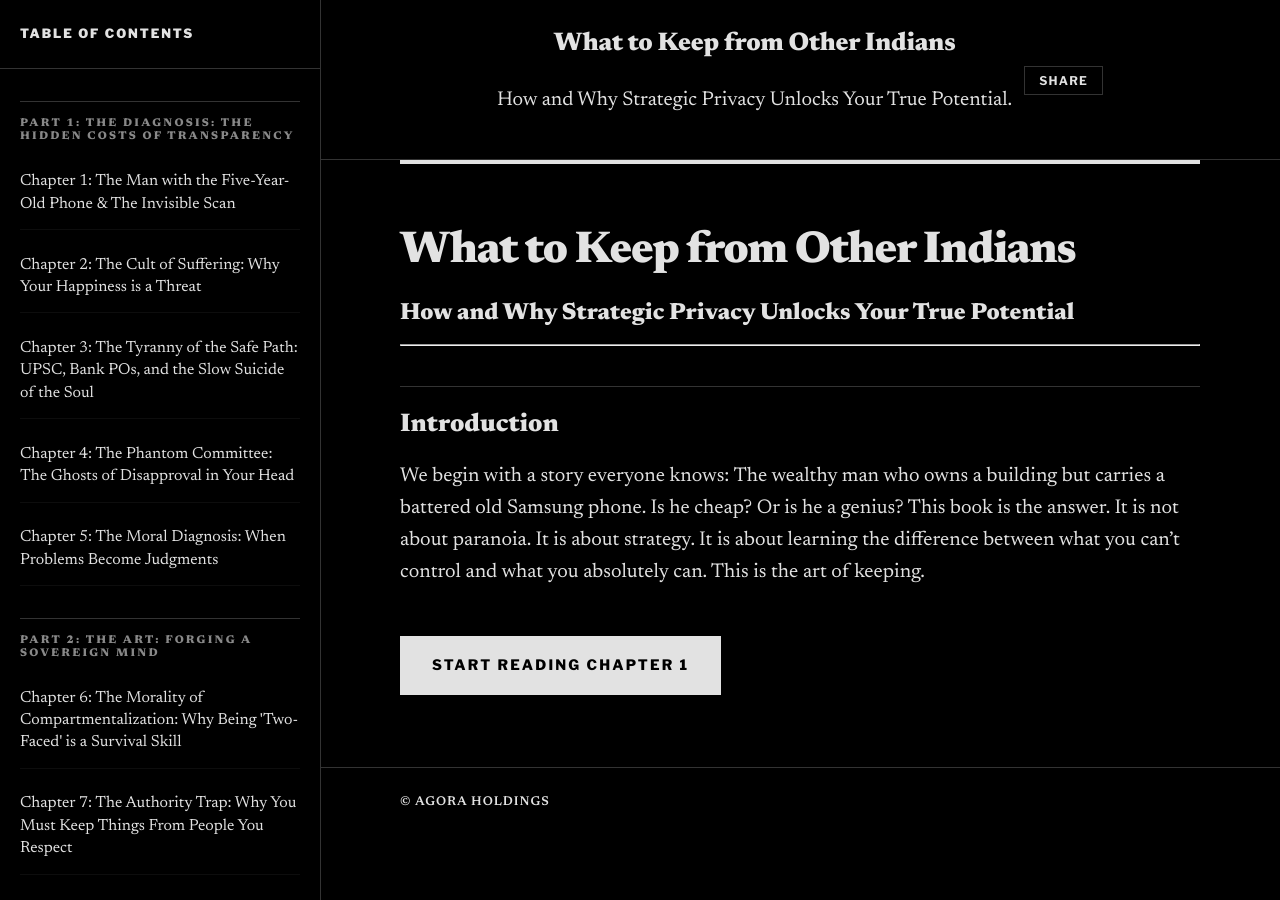
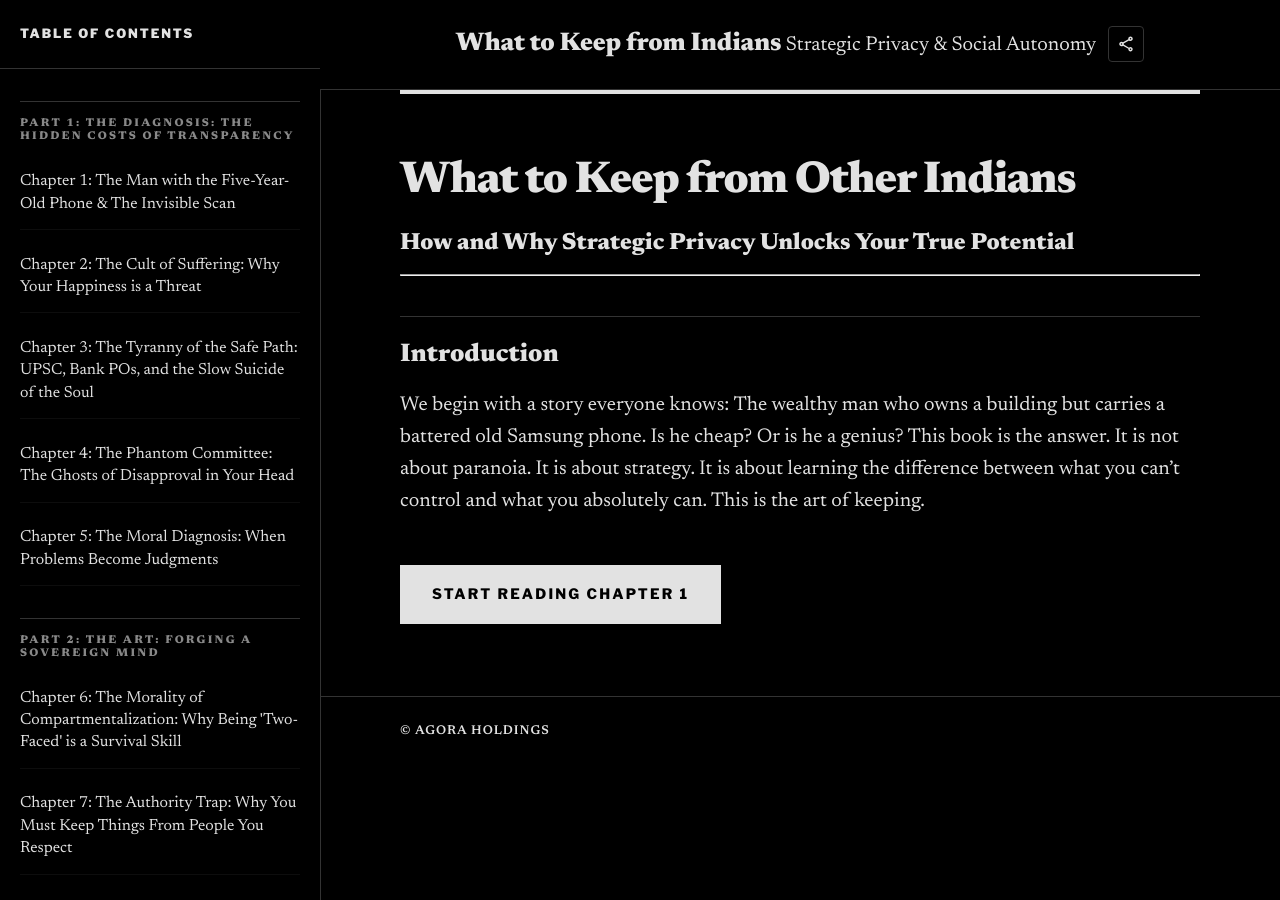
Before and after one commit to nodesman/wckfiwh, a Jekyll site: the page built from index.md, in a window 1280 px wide. Built offline with Jekyll 4.4.1, drawn with Linux system fonts in a browser that asks for light colours.

Commit message:
Implement sticky header with integrated share button for mobile

```diff
--- a/_layouts/default.html
+++ b/_layouts/default.html
@@ -17,17 +17,20 @@
 <body>
     <header class="site-header">
         <div class="container header-inner">
-      <button class="hamburger" id="hamburger" aria-label="Open menu" aria-controls="drawer" aria-expanded="false">
-        <span></span><span></span><span></span>
+            <button class="hamburger" id="hamburger" aria-label="Menu" aria-expanded="false" aria-controls="drawer">
+                <span></span>
+                <span></span>
+                <span></span>
             </button>
+
             <div class="branding">
-        <a class="site-title" href="{{ '/' | relative_url }}">{{ site.title }}</a>
-        {% if site.description %}
-        <p class="site-tagline">{{ site.description }}</p>
-        {% endif %}
+                <a href="/" class="site-title">What to Keep from Indians</a>
+                <span class="site-tagline">Strategic Privacy & Social Autonomy</span>
             </div>
+
             <nav class="site-nav">
-        <button id="installButton" class="install-button" hidden>Download Book</button>
+                <!-- Share button will be injected here by JS -->
+                <button class="install-button" id="installBtn" style="display:none">Install App</button>
             </nav>
         </div>
     </header>
--- a/assets/css/style.css
+++ b/assets/css/style.css
@@ -38,6 +38,9 @@ body {
   border-bottom: 1px solid var(--border);
   background: var(--bg);
   padding: 12px 0;
+  position: sticky;
+  top: 0;
+  z-index: 1000;
 }
 .header-inner {
   position: relative;
@@ -367,15 +370,14 @@ img {
   border: 1px solid var(--border);
   background: var(--bg);
   color: var(--fg);
-  padding: 6px 14px;
+  padding: 8px;
   margin-left: 12px;
   box-shadow: var(--shadow);
   cursor: pointer;
-  font-family: var(--font-ui);
-  font-weight: 700;
-  text-transform: uppercase;
-  letter-spacing: 0.1em;
-  font-size: 0.75rem;
+  display: flex;
+  align-items: center;
+  justify-content: center;
+  border-radius: 4px;
 }
 .install-button:hover, .share-page-btn:hover { border-color: var(--accent); color: var(--accent); }
 
@@ -532,11 +534,10 @@ h1:hover .heading-share, h2:hover .heading-share, h3:hover .heading-share {
   .site-nav {
     display: flex;
     align-items: center;
-    margin-left: 8px;
+    margin-left: auto;
   }
   .share-page-btn {
-    padding: 6px 10px;
-    font-size: 0.65rem;
+    padding: 8px;
     margin: 0;
   }
   .install-button { display: none; } /* Keep header clean, trigger from JS if needed elsewhere */
--- a/assets/js/ui.js
+++ b/assets/js/ui.js
@@ -112,10 +112,11 @@
   if (nav) {
     var shareBtn = document.createElement('button');
     shareBtn.className = 'share-page-btn';
-    shareBtn.innerHTML = 'Share';
+    shareBtn.setAttribute('aria-label', 'Share this page');
+    shareBtn.innerHTML = '<svg viewBox="0 0 24 24" width="18" height="18" fill="currentColor" style="display:block;"><path d="M18 16.08c-.76 0-1.44.3-1.96.77L8.91 12.7c.05-.23.09-.46.09-.7s-.04-.47-.09-.7l7.05-4.11c.54.5 1.25.81 2.04.81 1.66 0 3-1.34 3-3s-1.34-3-3-3-3 1.34-3 3c0 .24.04.47.09.7L8.04 9.81C7.5 9.31 6.79 9 6 9c-1.66 0-3 1.34-3 3s1.34 3 3 3c.79 0 1.5-.31 2.04-.81l7.12 4.16c-.05.21-.08.43-.08.65 0 1.61 1.31 2.92 2.92 2.92s2.92-1.31 2.92-2.92c0-1.61-1.31-2.92-2.92-2.92zM18 4c.55 0 1 .45 1 1s-.45 1-1 1-1-.45-1-1 .45-1 1-1zM6 13c-.55 0-1-.45-1-1s.45-1 1-1 1 .45 1 1-.45 1-1 1zm12 7.02c-.55 0-1-.45-1-1s.45-1 1-1 1 .45 1 1-.45 1-1 1z"/></svg>';
     nav.insertBefore(shareBtn, nav.firstChild);
     shareBtn.addEventListener('click', function() {
-      shareContent(document.title, "Check out this chapter from 'What to Keep from Other Indians'", window.location.href);
+      shareContent(document.title, "Check out this guide on Strategic Privacy & Social Autonomy", window.location.href);
     });
   }
 
```
Lines whose indentation alone changed are shown as unchanged.
